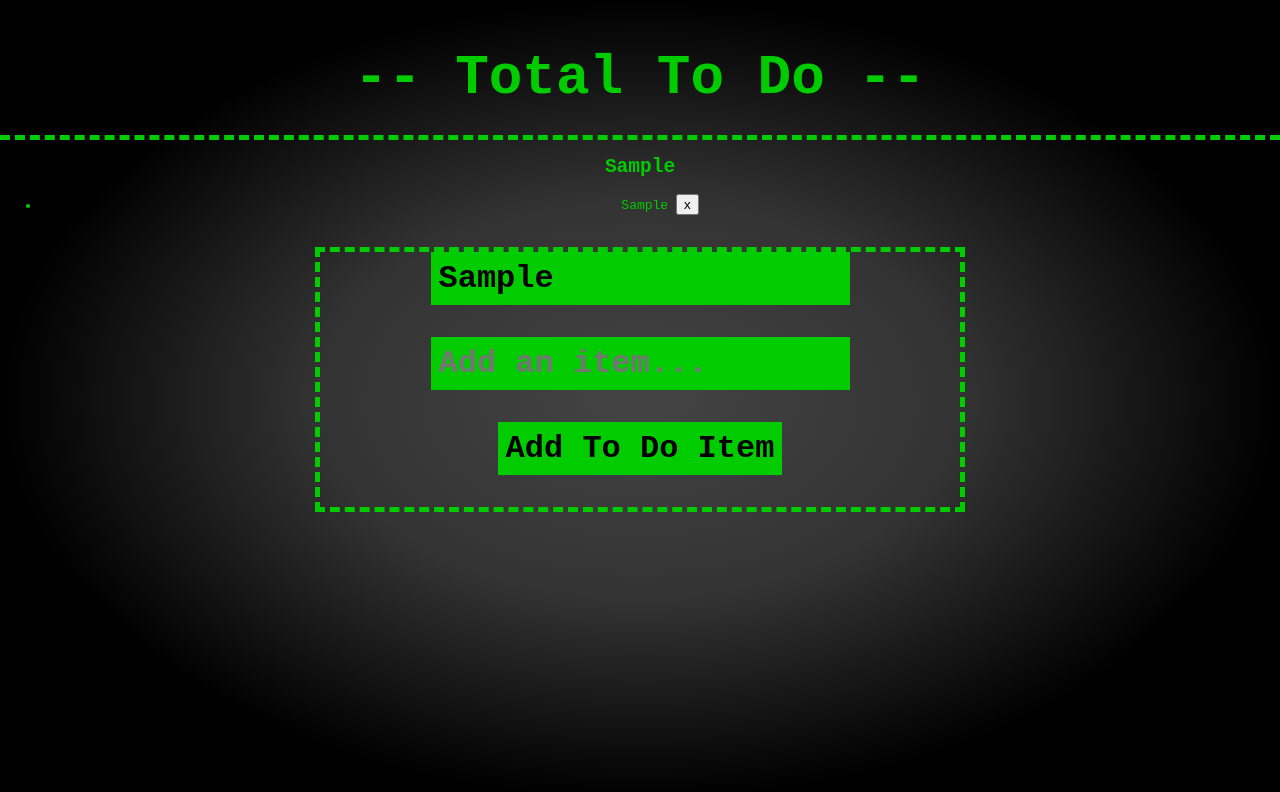
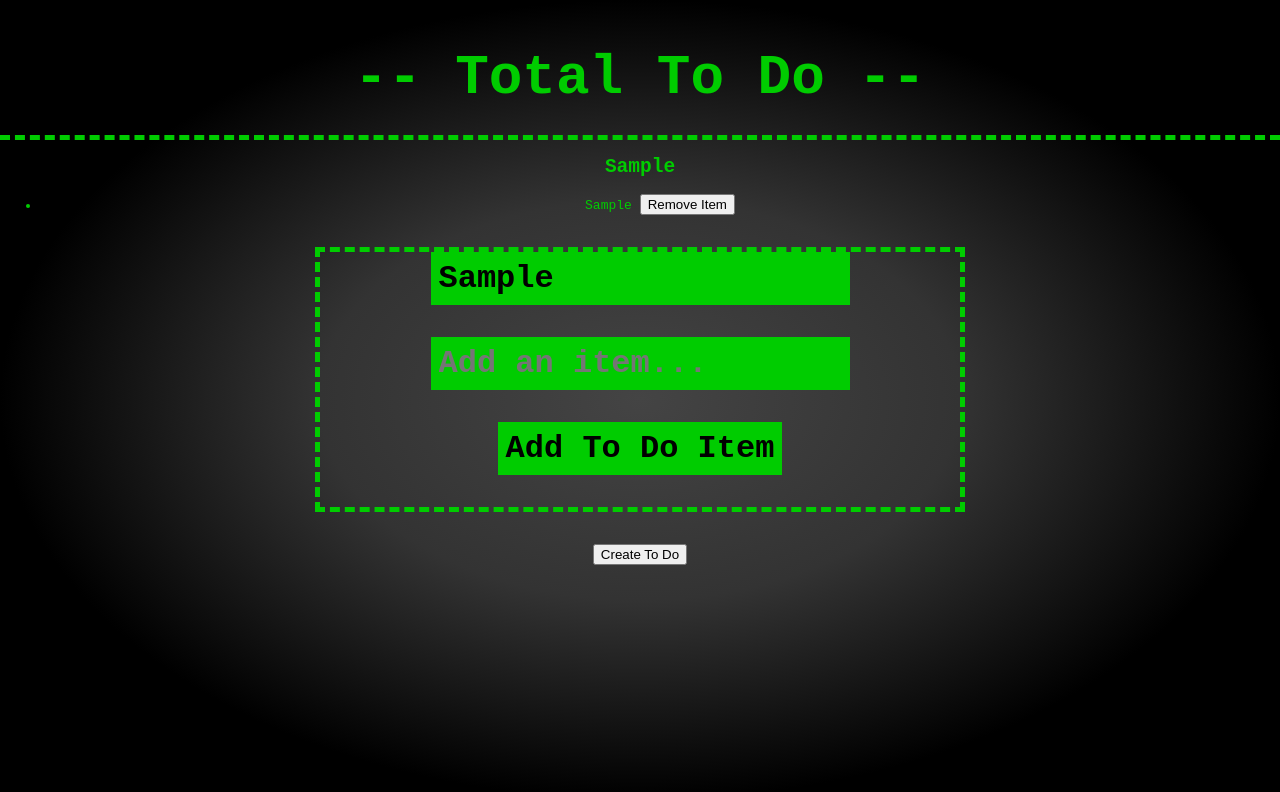
Before and after one commit to tommygee63/totaltodo, a React (Create React App) app: page /createTodo in a window 1280 px wide. Both pictures are taken after typing "Sample", "Sample" into the empty fields and a click on the input "Add To Do Item". Shown: the top 792 px of the page. Built offline with nearby package versions, Linux system fonts and the light colour scheme.

Commit message:
add a form submit button

```diff
--- a/src/components/FormSubmitButton.js
+++ b/src/components/FormSubmitButton.js
@@ -0,0 +1,27 @@
+import React from 'react';
+import { useDispatch } from 'react-redux';
+import { useNavigate } from 'react-router-dom';
+import { v4 as uuidv4 } from 'uuid';
+import { addTodo } from '../app/todoSlice';
+
+export function FormSubmitButton({setName, setTodoItems, name, todoItems}) {
+    const dispatch = useDispatch();
+    const navigate = useNavigate();
+
+    function handleClick(e) {
+        e.preventDefault();
+
+        let id = uuidv4();
+
+        dispatch(addTodo({
+            name: name,
+            id: id,
+            items: todoItems
+        }));
+        setName('')
+        setTodoItems([])
+        navigate('/')
+    };
+
+    return <button onClick={handleClick} >Create To Do</button>
+};
--- a/src/components/ListView.js
+++ b/src/components/ListView.js
@@ -9,6 +9,6 @@ export function ListView({item, setTodoItems}) {
     }
 
     return (
-        <li>{item} <button onClick={handleClick} >x</button></li>
+        <li>{item} <button onClick={handleClick} >Remove Item</button></li>
     )
 };
--- a/src/features/CreateTodoForm/CreateTodoForm.js
+++ b/src/features/CreateTodoForm/CreateTodoForm.js
@@ -1,33 +1,13 @@
 import React from 'react';
 import { useState } from 'react';
-import { useDispatch } from 'react-redux';
-import { addTodo } from '../../app/todoSlice';
-import { useNavigate } from 'react-router-dom';
-import { v4 as uuidv4 } from 'uuid';
 import { TodoForm } from '../../components/TodoForm';
 import { ListView } from '../../components/ListView';
+import { FormSubmitButton } from '../../components/FormSubmitButton';
 
 export function CreateTodoForm() {
     const [todoItems, setTodoItems] = useState([]);
     const [item, setItem] = useState('')
     const [name, setName] = useState('')
-    const dispatch = useDispatch();
-    const navigate = useNavigate();
-
-    /*function handleSubmit(e) {
-        e.preventDefault();
-
-        let id = uuidv4();
-
-        dispatch(addTodo({
-            name: name,
-            id: id,
-            items: todoItems
-        }));
-        setName('')
-        setTodoItems([])
-        navigate('/')
-    };*/
 
     function handleNameChange(e) {
         setName(e.target.value);
@@ -61,6 +41,7 @@ export function CreateTodoForm() {
         name={name}
         item={item}
              />
+             <FormSubmitButton setName={setName} setTodoItems={setTodoItems} name={name} todoItems={todoItems} />
         </>
     )
 };
```
